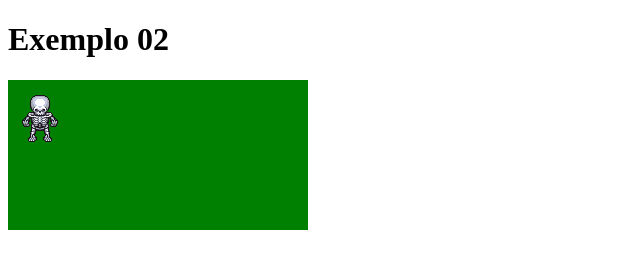
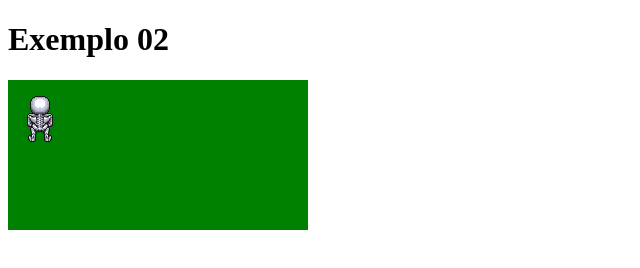
Before and after one commit to ufjf-dcc104/ufjf-dcc138-2021-3ere-atv3-LuciaPereira, a plain HTML site: page index.html in a window 1280 px wide. Shown: the full height of the page, 0-640 px from the left. Drawn offline with Linux system fonts and the light colour scheme.

Commit message:
refatora poses e quadros de animação

```diff
--- a/index.html
+++ b/index.html
@@ -24,6 +24,11 @@
 
         let l =2;
         let c =1;
+        let pose = 0;
+        let quadro = 0;
+        const POSES = [
+            7, 7, 7, 7, 8, 8, 8, 8, 9, 9, 9, 9, 6, 6, 6, 6, 13, 13, 13, 13, 6
+        ];
 
         function terminouDeCarregar(){
 
@@ -37,14 +42,14 @@
             dt = (t - t0)/1000;
             desenhaFundo();
 
-            c = c + 9* dt;
-            if(c > 6){
-                c = 0;
-            }
+             quadro =  (quadro >= POSES[pose] -1)? 0: quadro +  9 * dt;
+
+
+
 
             ctx.drawImage(skelly,
             //sx, sy, sw, sh
-            Math.floor(c)*64, l*64, 64, 64,
+            Math.floor(quadro)*64, pose*64, 64, 64,
             //dx, dy, dw, dh
             0, 0, 64, 64
             );
```
